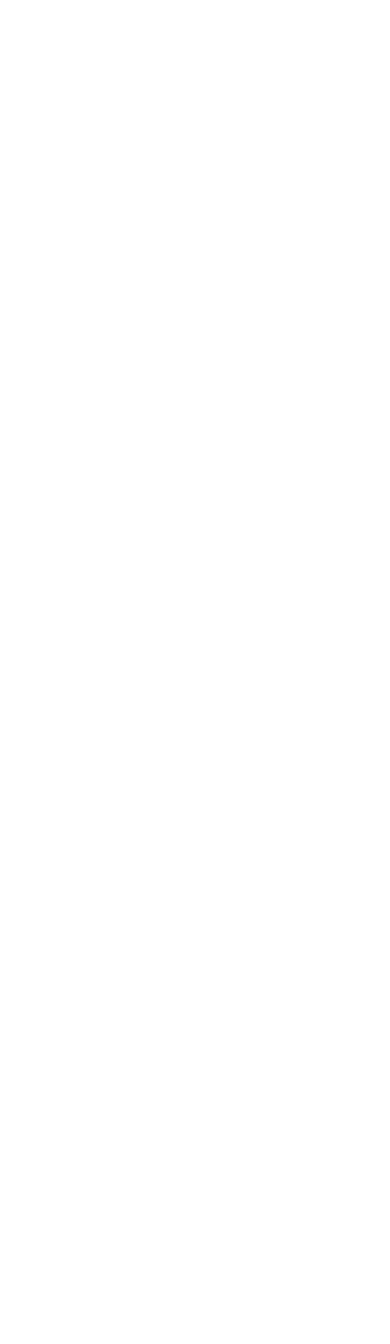
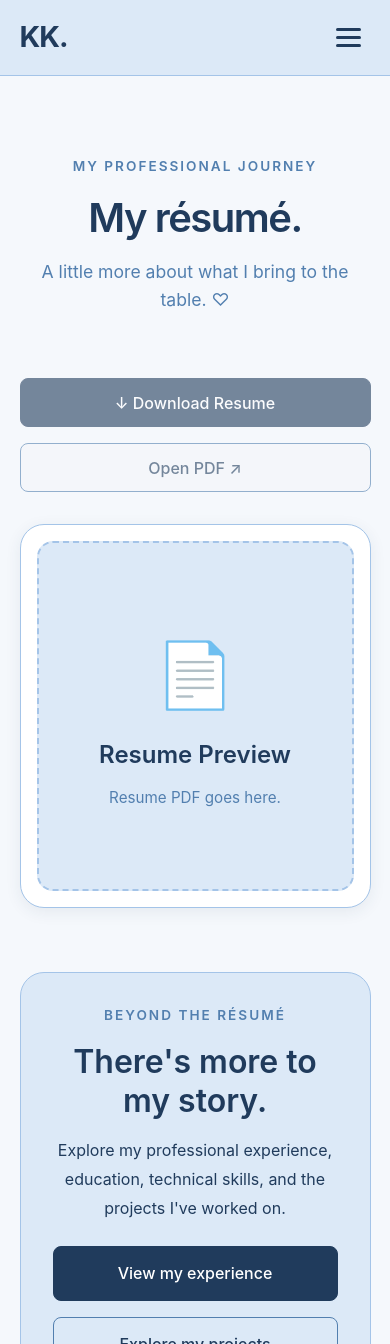
Before and after one commit to kkoppin001/kkoppin001.github.io, a plain HTML site: page resume.html in a window 390 px wide. Shown: the top 1344 px of the page. Before the commit the page ends 844 px from the top, so only its background shows below. Drawn offline with Linux system fonts and the light colour scheme.

Commit message:
added resume page

```diff
--- a/css/styles.css
+++ b/css/styles.css
@@ -1312,3 +1312,167 @@ Responsive Hero
     }
 
 }
+
+/* ==============================
+   Resume Page
+   ============================== */
+
+.resume-actions {
+    display: flex;
+    justify-content: center;
+    align-items: center;
+    flex-wrap: wrap;
+    gap: 1rem;
+}
+
+/* Resume Action Buttons */
+
+.resume-actions button {
+    font-family: inherit;
+    font-size: 1rem;
+}
+
+.resume-actions button:disabled {
+    opacity: 0.6;
+    cursor: not-allowed;
+    transform: none;
+}
+
+.resume-actions button:disabled:hover {
+    transform: none;
+}
+
+/* ==============================
+   Resume Preview
+   ============================== */
+
+.resume-section {
+    padding-top: 2rem;
+    padding-bottom: 2rem;
+}
+
+.resume-card {
+    max-width: 900px;
+    margin: 0 auto;
+    padding: 2rem;
+    background-color: white;
+    border: 1px solid var(--border);
+    border-radius: var(--radius-large);
+    box-shadow: var(--shadow);
+}
+
+/* Temporary Resume Placeholder */
+
+.resume-placeholder {
+    display: flex;
+    flex-direction: column;
+    align-items: center;
+    justify-content: center;
+    gap: 1rem;
+
+    min-height: 650px;
+    padding: 2rem;
+
+    background-color: var(--surface);
+    border: 2px dashed var(--border);
+    border-radius: var(--radius-medium);
+
+    color: var(--primary);
+    text-align: center;
+}
+
+.resume-icon {
+    font-size: 4rem;
+}
+
+.resume-placeholder h2 {
+    font-size: 1.5rem;
+    color: var(--deep-navy);
+}
+
+.resume-placeholder p {
+    margin: 0;
+    font-size: 0.95rem;
+}
+
+/* Future Embedded PDF */
+
+.resume-preview {
+    display: block;
+    width: 100%;
+    height: 1000px;
+    border: none;
+    border-radius: var(--radius-small);
+}
+
+/* ==============================
+   Resume Call to Action
+   ============================== */
+
+.resume-cta-section {
+    padding-top: 2rem;
+}
+
+.resume-cta {
+    background-color: var(--surface);
+    border: 1px solid var(--border);
+    border-radius: var(--radius-large);
+    padding: 3rem;
+    text-align: center;
+}
+
+.resume-cta h2 {
+    font-size: 2rem;
+    margin-bottom: 1rem;
+}
+
+.resume-cta p {
+    max-width: 550px;
+    margin: 0 auto 1.5rem;
+    line-height: 1.8;
+}
+
+/* ==============================
+   Responsive Resume Page
+   ============================== */
+
+@media (max-width: 768px) {
+
+    .resume-card {
+        padding: 1rem;
+    }
+
+    .resume-placeholder {
+        min-height: 450px;
+    }
+
+    .resume-preview {
+        height: 650px;
+    }
+
+    .resume-cta {
+        padding: 2rem;
+    }
+
+}
+
+@media (max-width: 480px) {
+
+    .resume-actions {
+        flex-direction: column;
+    }
+
+    .resume-actions .btn {
+        width: 100%;
+        text-align: center;
+    }
+
+    .resume-placeholder {
+        min-height: 350px;
+    }
+
+    .resume-preview {
+        height: 500px;
+    }
+
+}
--- a/resume.html
+++ b/resume.html
@@ -0,0 +1,142 @@
+<!DOCTYPE html>
+<html lang="en">
+<head>
+    <meta charset="UTF-8">
+    <meta name="viewport" content="width=device-width, initial-scale=1.0">
+
+    <meta name="description" content="View Kalli Koppin's professional resume.">
+
+    <title>Kalli Koppin | Resume</title>
+
+    <link rel="stylesheet" href="css/styles.css">
+    <script src="js/main.js" defer></script>
+</head>
+
+<body>
+
+    <!-- Navigation -->
+    <header class="header">
+        <nav class="navbar container" aria-label="Main navigation">
+
+            <a href="index.html" class="logo">KK.</a>
+
+            <button
+                class="menu-toggle"
+                aria-label="Open navigation menu"
+                aria-expanded="false"
+                aria-controls="nav-links"
+                type="button"
+            >
+                <span></span>
+                <span></span>
+                <span></span>
+            </button>
+
+            <ul class="nav-links" id="nav-links">
+                <li><a href="index.html">Home</a></li>
+                <li><a href="about.html">About</a></li>
+                <li><a href="experience.html">Experience</a></li>
+                <li><a href="projects.html">Projects</a></li>
+                <li><a href="resume.html" class="active" aria-current="page">Resume</a></li>
+                <li><a href="contact.html">Contact</a></li>
+            </ul>
+
+        </nav>
+    </header>
+
+    <main class="container resume-page">
+
+        <!-- Page Introduction -->
+        <section class="page-heading">
+
+            <span class="page-eyebrow">
+                My professional journey
+            </span>
+
+            <h1>My résumé.</h1>
+
+            <p>
+                A little more about what I bring to the table. ♡
+            </p>
+
+        </section>
+
+        <!-- Resume Actions -->
+        <div class="resume-actions">
+
+            <!-- TODO: Connect buttons to resume PDF -->
+
+            <button class="btn btn-primary" type="button" disabled>
+                ↓ Download Resume
+            </button>
+
+            <button class="btn btn-secondary" type="button" disabled>
+                Open PDF ↗
+            </button>
+
+        </div>
+
+        <!-- Resume Preview -->
+        <section class="resume-section">
+
+            <div class="resume-card">
+
+                <!-- TODO: Replace placeholder with embedded resume PDF -->
+
+                <div class="resume-placeholder">
+
+                    <span class="resume-icon">📄</span>
+
+                    <h2>Resume Preview</h2>
+
+                    <p>Resume PDF goes here.</p>
+
+                </div>
+
+            </div>
+
+        </section>
+
+        <!-- Experience Call to Action -->
+        <section class="resume-cta-section">
+
+            <div class="resume-cta">
+
+                <span class="page-eyebrow">
+                    Beyond the résumé
+                </span>
+
+                <h2>There's more to my story.</h2>
+
+                <p>
+                    Explore my professional experience, education,
+                    technical skills, and the projects I've worked on.
+                </p>
+
+                <div class="resume-actions">
+
+                    <a href="experience.html" class="btn btn-primary">
+                        View my experience
+                    </a>
+
+                    <a href="projects.html" class="btn btn-secondary">
+                        Explore my projects
+                    </a>
+
+                </div>
+
+            </div>
+
+        </section>
+
+    </main>
+
+    <!-- Footer -->
+    <footer class="footer">
+        <div class="container">
+            <p>Made with ♡</p>
+        </div>
+    </footer>
+
+</body>
+</html>
```
